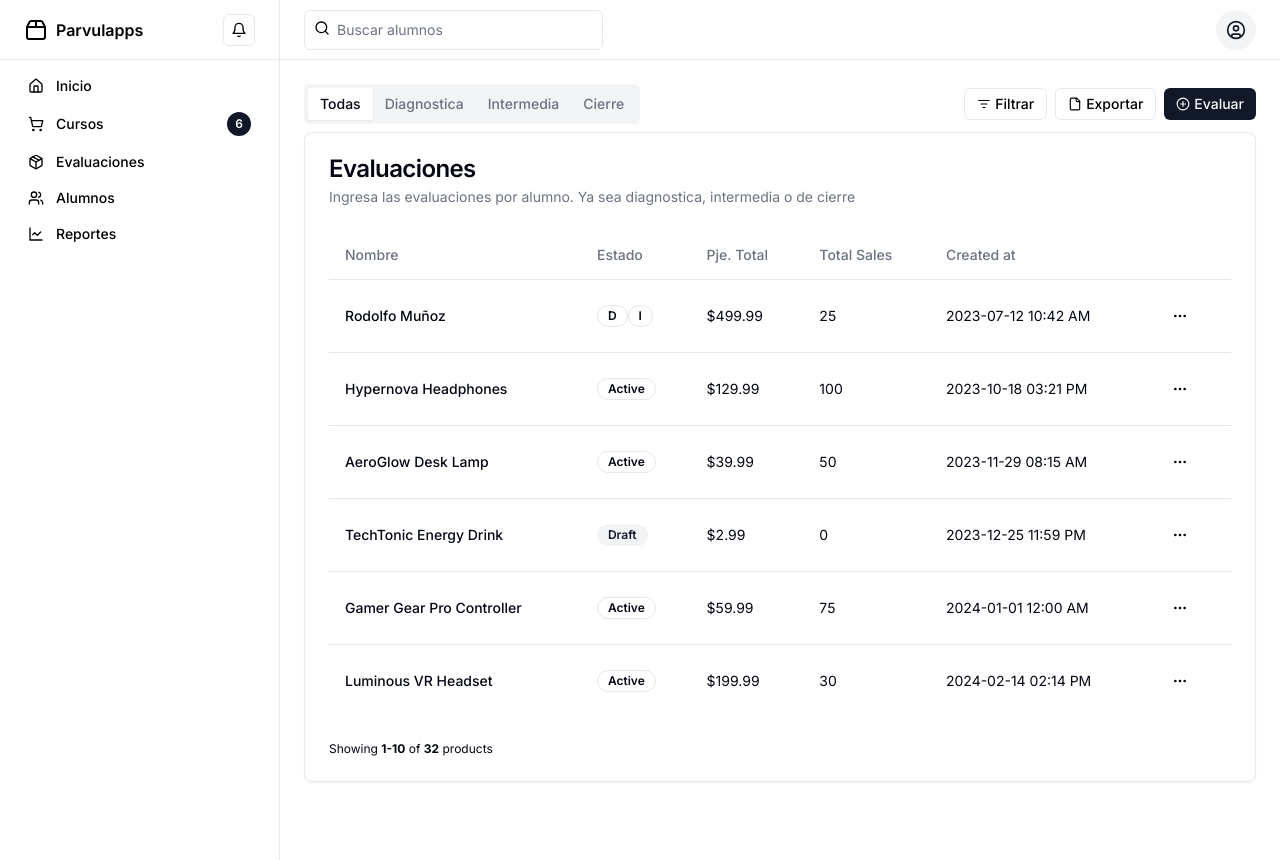
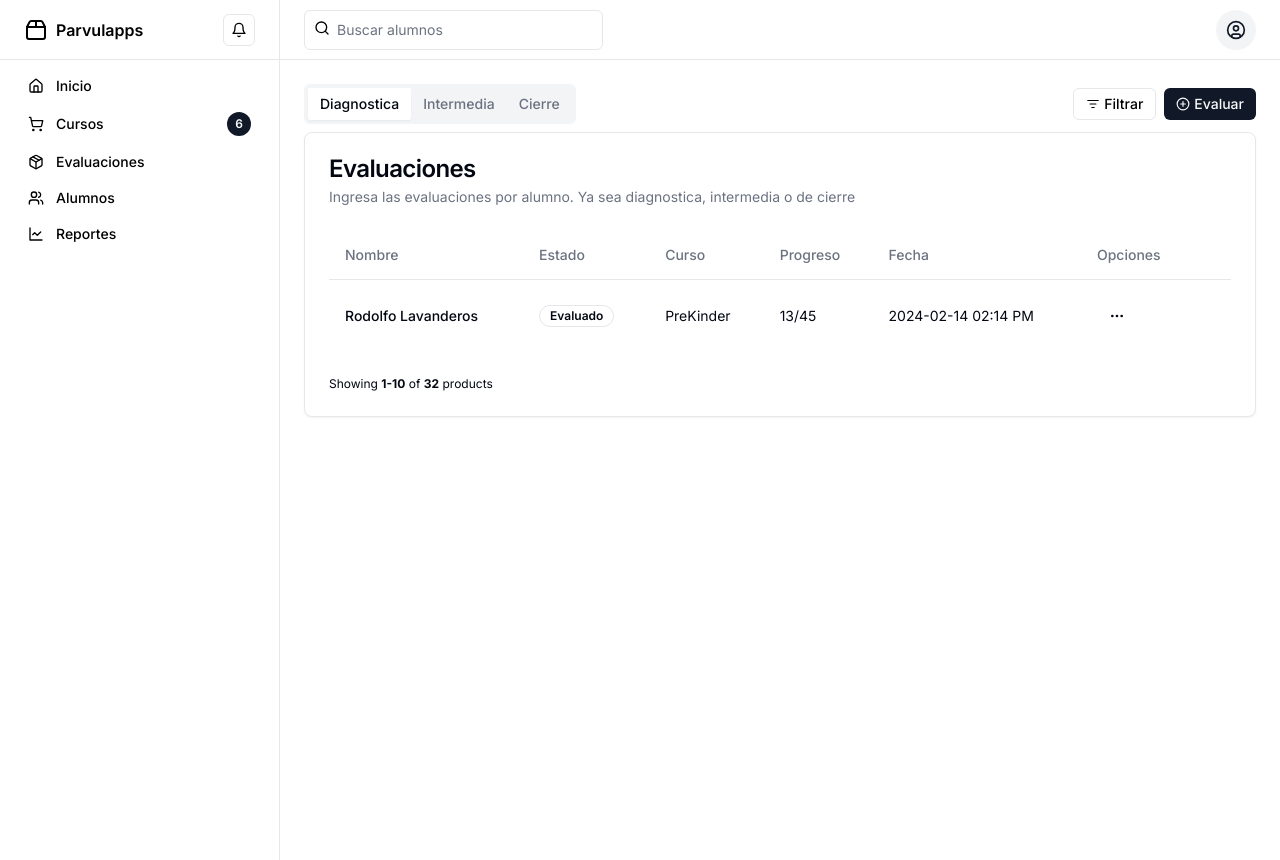
Before and after one commit to camunoz2/parvulapps2, a Next.js app: page /dashboard/evaluaciones in a window 1280 px wide. Built offline with nearby package versions, Linux system fonts and the light colour scheme.

Commit message:
text: changed UI text

```diff
--- a/src/app/dashboard/cursos/page.tsx
+++ b/src/app/dashboard/cursos/page.tsx
@@ -1,5 +1,5 @@
 import Link from "next/link";
-import { Users, Plus } from "lucide-react";
+import { Plus } from "lucide-react";
 
 import { Button } from "@/components/ui/button";
 import {
@@ -22,28 +22,6 @@ export default function Courses() {
 	return (
 		<div className="flex min-h-screen w-full flex-col">
 			<main className="flex flex-1 flex-col gap-4 p-4 md:gap-8 md:p-6">
-				<div className="grid gap-4 md:grid-cols-2 md:gap-8 lg:grid-cols-4">
-					<Card>
-						<CardHeader className="flex flex-row items-center justify-between space-y-0 pb-2">
-							<CardTitle className="text-sm font-medium">PreKinder</CardTitle>
-							<Users className="h-4 w-4 text-muted-foreground" />
-						</CardHeader>
-						<CardContent>
-							<div className="text-2xl font-bold">32</div>
-							<p className="text-xs text-muted-foreground">Alumnos</p>
-						</CardContent>
-					</Card>
-					<Card>
-						<CardHeader className="flex flex-row items-center justify-between space-y-0 pb-2">
-							<CardTitle className="text-sm font-medium">Kinder</CardTitle>
-							<Users className="h-4 w-4 text-muted-foreground" />
-						</CardHeader>
-						<CardContent>
-							<div className="text-2xl font-bold">24</div>
-							<p className="text-xs text-muted-foreground">Alumnos</p>
-						</CardContent>
-					</Card>
-				</div>
 				<Card className="xl:col-span-2">
 					<CardHeader className="flex flex-row items-center">
 						<div className="grid gap-2">
--- a/src/app/dashboard/evaluaciones/page.tsx
+++ b/src/app/dashboard/evaluaciones/page.tsx
@@ -49,10 +49,9 @@ export default function EvalPage() {
 	return (
 		<div className="flex min-h-screen w-full flex-col">
 			<main className="flex flex-1 flex-col gap-4 p-4 md:gap-8 md:p-6">
-				<Tabs defaultValue="todas">
+				<Tabs defaultValue="diagnostica">
 					<div className="flex items-center">
 						<TabsList>
-							<TabsTrigger value="todas">Todas</TabsTrigger>
 							<TabsTrigger value="diagnostica">Diagnostica</TabsTrigger>
 							<TabsTrigger value="intermedia">Intermedia</TabsTrigger>
 							<TabsTrigger value="cierre">Cierre</TabsTrigger>
@@ -77,12 +76,7 @@ export default function EvalPage() {
 									<DropdownMenuCheckboxItem>Archived</DropdownMenuCheckboxItem>
 								</DropdownMenuContent>
 							</DropdownMenu>
-							<Button size="sm" variant="outline" className="h-8 gap-1">
-								<File className="h-3.5 w-3.5" />
-								<span className="sr-only sm:not-sr-only sm:whitespace-nowrap">
-									Exportar
-								</span>
-							</Button>
+
 							<Button size="sm" className="h-8 gap-1">
 								<PlusCircle className="h-3.5 w-3.5" />
 								<span className="sr-only sm:not-sr-only sm:whitespace-nowrap">
@@ -91,7 +85,7 @@ export default function EvalPage() {
 							</Button>
 						</div>
 					</div>
-					<TabsContent value="todas">
+					<TabsContent value="diagnostica">
 						<Card>
 							<CardHeader>
 								<CardTitle>Evaluaciones</CardTitle>
@@ -106,14 +100,15 @@ export default function EvalPage() {
 										<TableRow>
 											<TableHead>Nombre</TableHead>
 											<TableHead>Estado</TableHead>
+											<TableHead>Curso</TableHead>
 											<TableHead className="hidden md:table-cell">
-												Pje. Total
+												Progreso
 											</TableHead>
 											<TableHead className="hidden md:table-cell">
-												Total Sales
+												Fecha
 											</TableHead>
 											<TableHead className="hidden md:table-cell">
-												Created at
+												Opciones
 											</TableHead>
 											<TableHead>
 												<span className="sr-only">Actions</span>
@@ -123,188 +118,17 @@ export default function EvalPage() {
 									<TableBody>
 										<TableRow>
 											<TableCell className="font-medium">
-												Rodolfo Muñoz
+												Rodolfo Lavanderos
 											</TableCell>
 											<TableCell>
-												<Badge variant="outline">D</Badge>
-												<Badge variant="outline">I</Badge>
+												<Badge variant="outline">Evaluado</Badge>
 											</TableCell>
 											<TableCell className="hidden md:table-cell">
-												$499.99
-											</TableCell>
-											<TableCell className="hidden md:table-cell">25</TableCell>
-											<TableCell className="hidden md:table-cell">
-												2023-07-12 10:42 AM
-											</TableCell>
-											<TableCell>
-												<DropdownMenu>
-													<DropdownMenuTrigger asChild>
-														<Button
-															aria-haspopup="true"
-															size="icon"
-															variant="ghost"
-														>
-															<MoreHorizontal className="h-4 w-4" />
-															<span className="sr-only">Toggle menu</span>
-														</Button>
-													</DropdownMenuTrigger>
-													<DropdownMenuContent align="end">
-														<DropdownMenuLabel>Actions</DropdownMenuLabel>
-														<DropdownMenuItem>Edit</DropdownMenuItem>
-														<DropdownMenuItem>Delete</DropdownMenuItem>
-													</DropdownMenuContent>
-												</DropdownMenu>
-											</TableCell>
-										</TableRow>
-										<TableRow>
-											<TableCell className="font-medium">
-												Hypernova Headphones
-											</TableCell>
-											<TableCell>
-												<Badge variant="outline">Active</Badge>
+												PreKinder
 											</TableCell>
 											<TableCell className="hidden md:table-cell">
-												$129.99
+												13/45
 											</TableCell>
-											<TableCell className="hidden md:table-cell">
-												100
-											</TableCell>
-											<TableCell className="hidden md:table-cell">
-												2023-10-18 03:21 PM
-											</TableCell>
-											<TableCell>
-												<DropdownMenu>
-													<DropdownMenuTrigger asChild>
-														<Button
-															aria-haspopup="true"
-															size="icon"
-															variant="ghost"
-														>
-															<MoreHorizontal className="h-4 w-4" />
-															<span className="sr-only">Toggle menu</span>
-														</Button>
-													</DropdownMenuTrigger>
-													<DropdownMenuContent align="end">
-														<DropdownMenuLabel>Actions</DropdownMenuLabel>
-														<DropdownMenuItem>Edit</DropdownMenuItem>
-														<DropdownMenuItem>Delete</DropdownMenuItem>
-													</DropdownMenuContent>
-												</DropdownMenu>
-											</TableCell>
-										</TableRow>
-										<TableRow>
-											<TableCell className="font-medium">
-												AeroGlow Desk Lamp
-											</TableCell>
-											<TableCell>
-												<Badge variant="outline">Active</Badge>
-											</TableCell>
-											<TableCell className="hidden md:table-cell">
-												$39.99
-											</TableCell>
-											<TableCell className="hidden md:table-cell">50</TableCell>
-											<TableCell className="hidden md:table-cell">
-												2023-11-29 08:15 AM
-											</TableCell>
-											<TableCell>
-												<DropdownMenu>
-													<DropdownMenuTrigger asChild>
-														<Button
-															aria-haspopup="true"
-															size="icon"
-															variant="ghost"
-														>
-															<MoreHorizontal className="h-4 w-4" />
-															<span className="sr-only">Toggle menu</span>
-														</Button>
-													</DropdownMenuTrigger>
-													<DropdownMenuContent align="end">
-														<DropdownMenuLabel>Actions</DropdownMenuLabel>
-														<DropdownMenuItem>Edit</DropdownMenuItem>
-														<DropdownMenuItem>Delete</DropdownMenuItem>
-													</DropdownMenuContent>
-												</DropdownMenu>
-											</TableCell>
-										</TableRow>
-										<TableRow>
-											<TableCell className="font-medium">
-												TechTonic Energy Drink
-											</TableCell>
-											<TableCell>
-												<Badge variant="secondary">Draft</Badge>
-											</TableCell>
-											<TableCell className="hidden md:table-cell">
-												$2.99
-											</TableCell>
-											<TableCell className="hidden md:table-cell">0</TableCell>
-											<TableCell className="hidden md:table-cell">
-												2023-12-25 11:59 PM
-											</TableCell>
-											<TableCell>
-												<DropdownMenu>
-													<DropdownMenuTrigger asChild>
-														<Button
-															aria-haspopup="true"
-															size="icon"
-															variant="ghost"
-														>
-															<MoreHorizontal className="h-4 w-4" />
-															<span className="sr-only">Toggle menu</span>
-														</Button>
-													</DropdownMenuTrigger>
-													<DropdownMenuContent align="end">
-														<DropdownMenuLabel>Actions</DropdownMenuLabel>
-														<DropdownMenuItem>Edit</DropdownMenuItem>
-														<DropdownMenuItem>Delete</DropdownMenuItem>
-													</DropdownMenuContent>
-												</DropdownMenu>
-											</TableCell>
-										</TableRow>
-										<TableRow>
-											<TableCell className="font-medium">
-												Gamer Gear Pro Controller
-											</TableCell>
-											<TableCell>
-												<Badge variant="outline">Active</Badge>
-											</TableCell>
-											<TableCell className="hidden md:table-cell">
-												$59.99
-											</TableCell>
-											<TableCell className="hidden md:table-cell">75</TableCell>
-											<TableCell className="hidden md:table-cell">
-												2024-01-01 12:00 AM
-											</TableCell>
-											<TableCell>
-												<DropdownMenu>
-													<DropdownMenuTrigger asChild>
-														<Button
-															aria-haspopup="true"
-															size="icon"
-															variant="ghost"
-														>
-															<MoreHorizontal className="h-4 w-4" />
-															<span className="sr-only">Toggle menu</span>
-														</Button>
-													</DropdownMenuTrigger>
-													<DropdownMenuContent align="end">
-														<DropdownMenuLabel>Actions</DropdownMenuLabel>
-														<DropdownMenuItem>Edit</DropdownMenuItem>
-														<DropdownMenuItem>Delete</DropdownMenuItem>
-													</DropdownMenuContent>
-												</DropdownMenu>
-											</TableCell>
-										</TableRow>
-										<TableRow>
-											<TableCell className="font-medium">
-												Luminous VR Headset
-											</TableCell>
-											<TableCell>
-												<Badge variant="outline">Active</Badge>
-											</TableCell>
-											<TableCell className="hidden md:table-cell">
-												$199.99
-											</TableCell>
-											<TableCell className="hidden md:table-cell">30</TableCell>
 											<TableCell className="hidden md:table-cell">
 												2024-02-14 02:14 PM
 											</TableCell>
@@ -321,9 +145,8 @@ export default function EvalPage() {
 														</Button>
 													</DropdownMenuTrigger>
 													<DropdownMenuContent align="end">
-														<DropdownMenuLabel>Actions</DropdownMenuLabel>
-														<DropdownMenuItem>Edit</DropdownMenuItem>
-														<DropdownMenuItem>Delete</DropdownMenuItem>
+														<DropdownMenuItem>Editar</DropdownMenuItem>
+														<DropdownMenuItem>Eliminar</DropdownMenuItem>
 													</DropdownMenuContent>
 												</DropdownMenu>
 											</TableCell>
```
